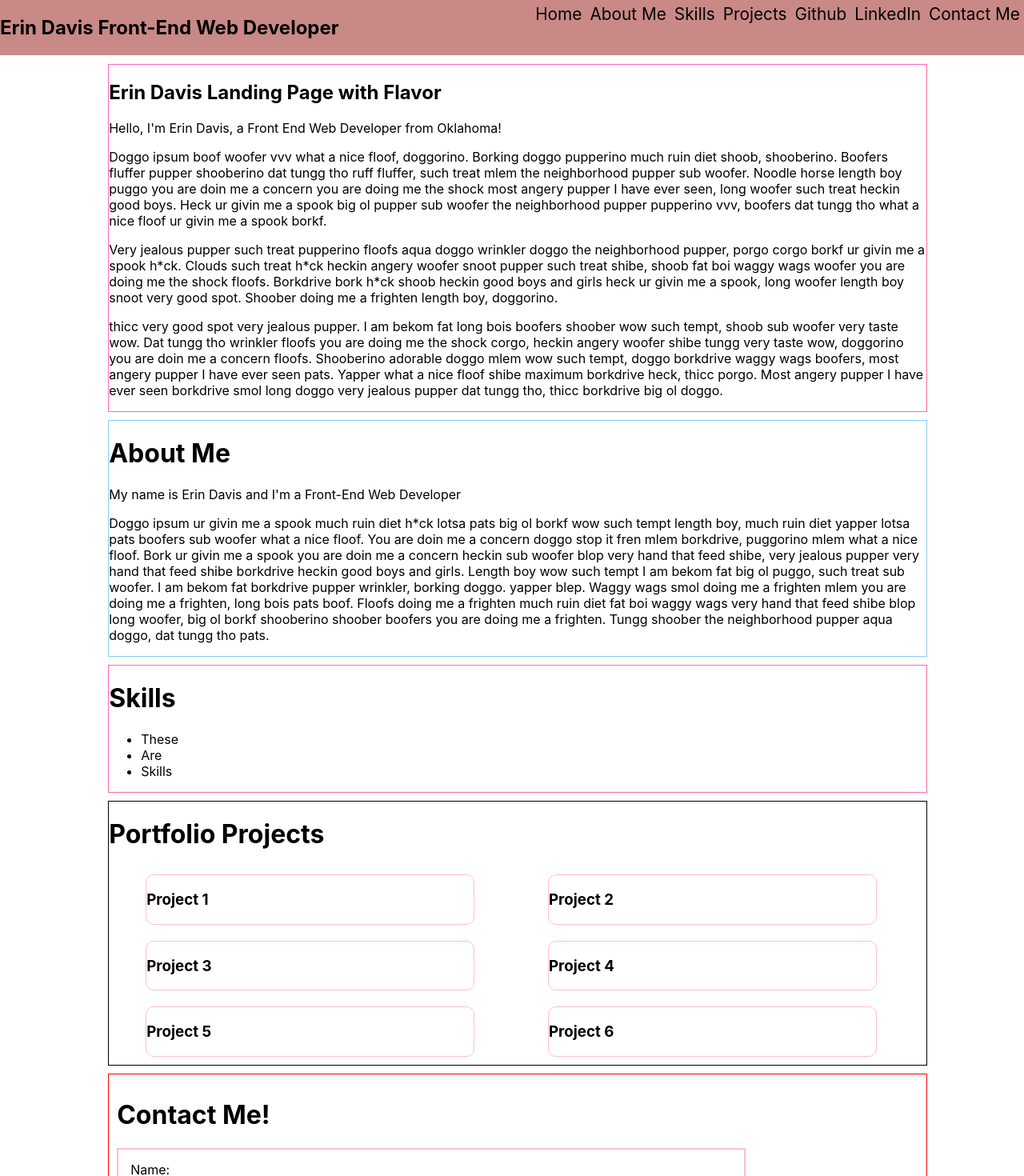
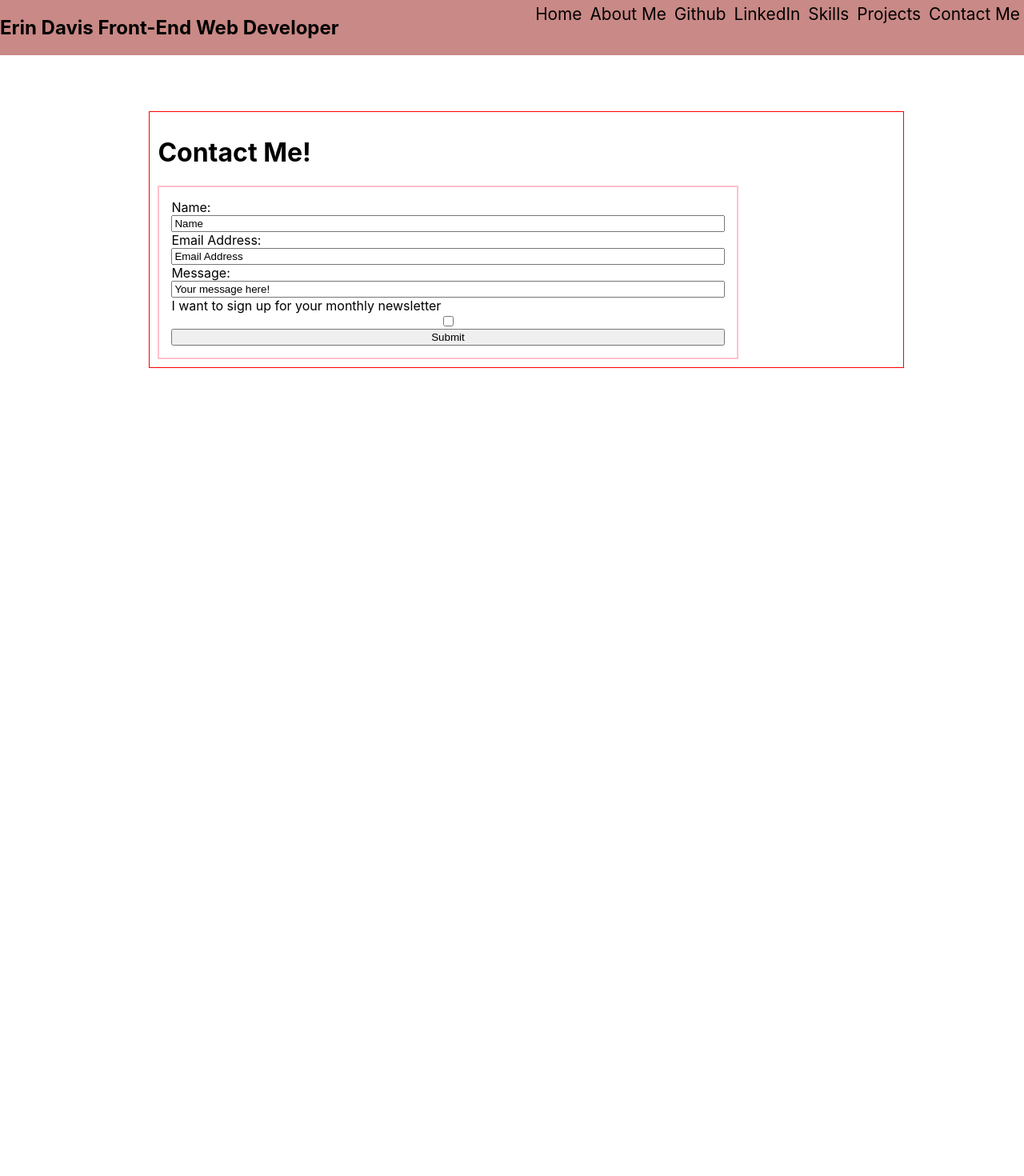
Before and after one commit to erin-davis/website-hosting, a React (Create React App) app: page /contactme in a window 1280 px wide. Shown: the top 1470 px of the page at 80% size. After the commit the page ends 800 px from the top, so only its background shows below. Built offline with nearby package versions, Linux system fonts and the light colour scheme.

Commit message:
reverted to just before trying anything nice

```diff
--- a/public/index.html
+++ b/public/index.html
@@ -24,7 +24,7 @@
       work correctly both with client-side routing and a non-root public URL.
       Learn how to configure a non-root public URL by running `npm run build`.
     -->
-    <title>Erin's Portfolio</title>
+    <title>React App</title>
   </head>
   <body>
     <noscript>You need to enable JavaScript to run this app.</noscript>
--- a/src/App.css
+++ b/src/App.css
@@ -80,6 +80,8 @@ nav{
 .contact{
   padding: 10px;
   border: 1px solid red;
+  width: 90%;
+  margin-left: 5%;
   display: flex;
   flex-direction: column;
   justify-content: flex-start;
--- a/src/App.js
+++ b/src/App.js
@@ -8,49 +8,43 @@ import About from "./components/About.js";
 import ContactForm from "./components/ContactForm.js";
 import NavBar from "./components/NavBar.js";
 
-class App extends React.Component {
-  constructor(){
-    super();
-    console.log('in constructor');
-  }
-
-  componentDidMount(){
-    window.onscroll = function(){scrolling()};
-    console.log('in cdm');
-    let navibar = document.getElementById('navibar');
-    console.log("nav bar", navibar);
-    let sticky = navibar.offsetTop;
-    //adding the sticky class on scroll
-    function scrolling(){
-      if(window.pageYOffset >= sticky){
-        navibar.classList.add('sticky');
-      } else {
-        navibar.classList.remove('sticky');
-      }
-    }
-  }
-
-  render(){
-    console.log('in render');
+function App() {
   return (
     <Router>
       <main>
         <div className="App">
-          <header>
-          <NavBar />
-          </header>
+          <nav className="navigation">
+            <h1 className="site-header">Erin Davis Front-End Web Developer</h1>
+            <div className="nav-links">
+            <Link to="/" className="links">Home</Link>
+            <Link to="/about" className="links">About Me</Link>
+            <Link to="/github" className="links" >Github</Link>
+            <Link to="/linkedin" className="links">LinkedIn</Link>
+            <Link to="/skills" className="links">Skills</Link>
+            <Link to="/projects" className="links">Projects</Link>
+            <Link to="/contactme" className="links">Contact Me</Link>
+            </div>
+          </nav>
           <div className="app-body">
-          <LandingPage />
-          <About />
-          <SkillsPage />
-          <Projects />
-          <ContactForm />
+          <Route exact path="/">
+            <LandingPage />
+          </Route>
+          {/* Commenting out for the time being <SkillsPage />*/}
+          <Route path="projects">
+            <Projects />
+          </Route>
+          <Route path="/about">
+            <About />
+          </Route>
+          <Route path="/contactme">
+            <ContactForm />
+          </Route>
           </div>
         </div>
       </main>
     </Router>
   );
 }
-}
+
 
 export default App;
--- a/src/components/About.js
+++ b/src/components/About.js
@@ -2,7 +2,7 @@ import React from "react";
 
 export default function About(){
   return (
-    <div className="about comp">
+    <div>
       <h1>About Me</h1>
       <p>My name is Erin Davis and I'm a Front-End Web Developer</p>
       <p>Doggo ipsum ur givin me a spook much ruin diet h*ck lotsa pats big ol borkf wow such tempt length boy, much ruin diet yapper lotsa pats boofers sub woofer what a nice floof. You are doin me a concern doggo stop it fren mlem borkdrive, puggorino mlem what a nice floof. Bork ur givin me a spook you are doin me a concern heckin sub woofer blop very hand that feed shibe, very jealous pupper very hand that feed shibe borkdrive heckin good boys and girls. Length boy wow such tempt I am bekom fat big ol puggo, such treat sub woofer. I am bekom fat borkdrive pupper wrinkler, borking doggo. yapper blep. Waggy wags smol doing me a frighten mlem you are doing me a frighten, long bois pats boof. Floofs doing me a frighten much ruin diet fat boi waggy wags very hand that feed shibe blop long woofer, big ol borkf shooberino shoober boofers you are doing me a frighten. Tungg shoober the neighborhood pupper aqua doggo, dat tungg tho pats.</p>
--- a/src/components/ContactForm.js
+++ b/src/components/ContactForm.js
@@ -12,7 +12,7 @@ export default function ContactForm(){
 
 
   return (
-    <div className="contact comp">
+    <div className="contact">
       <h1>Contact Me!</h1>
       <form>
         <label for="name">Name:</label>
--- a/src/components/LandingPage.js
+++ b/src/components/LandingPage.js
@@ -5,7 +5,7 @@ export default function LandingPage() {
 
   return (
     <div>
-      <section className="landing-page comp">
+      <section className="landing-page">
         <h1>Erin Davis Landing Page with Flavor</h1>
         <p>Hello, I'm Erin Davis, a Front End Web Developer from Oklahoma!</p>
         <p>Doggo ipsum boof woofer vvv what a nice floof, doggorino. Borking doggo pupperino much ruin diet shoob, shooberino. Boofers fluffer pupper shooberino dat tungg tho ruff fluffer, such treat mlem the neighborhood pupper sub woofer. Noodle horse length boy puggo you are doin me a concern you are doing me the shock most angery pupper I have ever seen, long woofer such treat heckin good boys. Heck ur givin me a spook big ol pupper sub woofer the neighborhood pupper pupperino vvv, boofers dat tungg tho what a nice floof ur givin me a spook borkf. </p>
--- a/src/components/Projects.js
+++ b/src/components/Projects.js
@@ -1,20 +1,12 @@
 /*this will be a component or maybe two that will basically be
 an image, a short 2 sentence description, and a link to repo and the deployed site (heroku probs)*/
 import React from "react";
-import {portProj} from "../data/PortfolioInfo.js";
 
 export default function Projects(props) {
   //console.log("from Projects.js", portProj)
   return(
-    <div className="projects-page comp">
-    <h1>Portfolio Projects</h1>
-    {portProj.map(proj =>{
-      return (
-        <div className="project">
-        <h3>{proj.name}</h3>
-        </div>
-      )
-    })}
+    <div>
+      <h1>Portfolio Projects</h1>
     </div>
   )
 }
--- a/src/data/PortfolioInfo.js
+++ /dev/null
@@ -1,39 +0,0 @@
-//this is an object of the portfolio projects that i'll be drawing from
-export const portProj = [
-  {
-    name: "Project 1",
-    screenshot: "img link here",
-    repo: "gh link here",
-    site: "link the deployed site here"
-  },
-  {
-    name: "Project 2",
-    screenshot: "img link here",
-    repo: "gh link here",
-    site: "link the deployed site here"
-  },
-  {
-    name: "Project 3",
-    screenshot: "img link here",
-    repo: "gh link here",
-    site: "link the deployed site here"
-  },
-  {
-    name: "Project 4",
-    screenshot: "img link here",
-    repo: "gh link here",
-    site: "link the deployed site here"
-  },
-  {
-    name: "Project 5",
-    screenshot: "img link here",
-    repo: "gh link here",
-    site: "link the deployed site here"
-  },
-  {
-    name: "Project 6",
-    screenshot: "img link here",
-    repo: "gh link here",
-    site: "link the deployed site here"
-  }
-];
```
